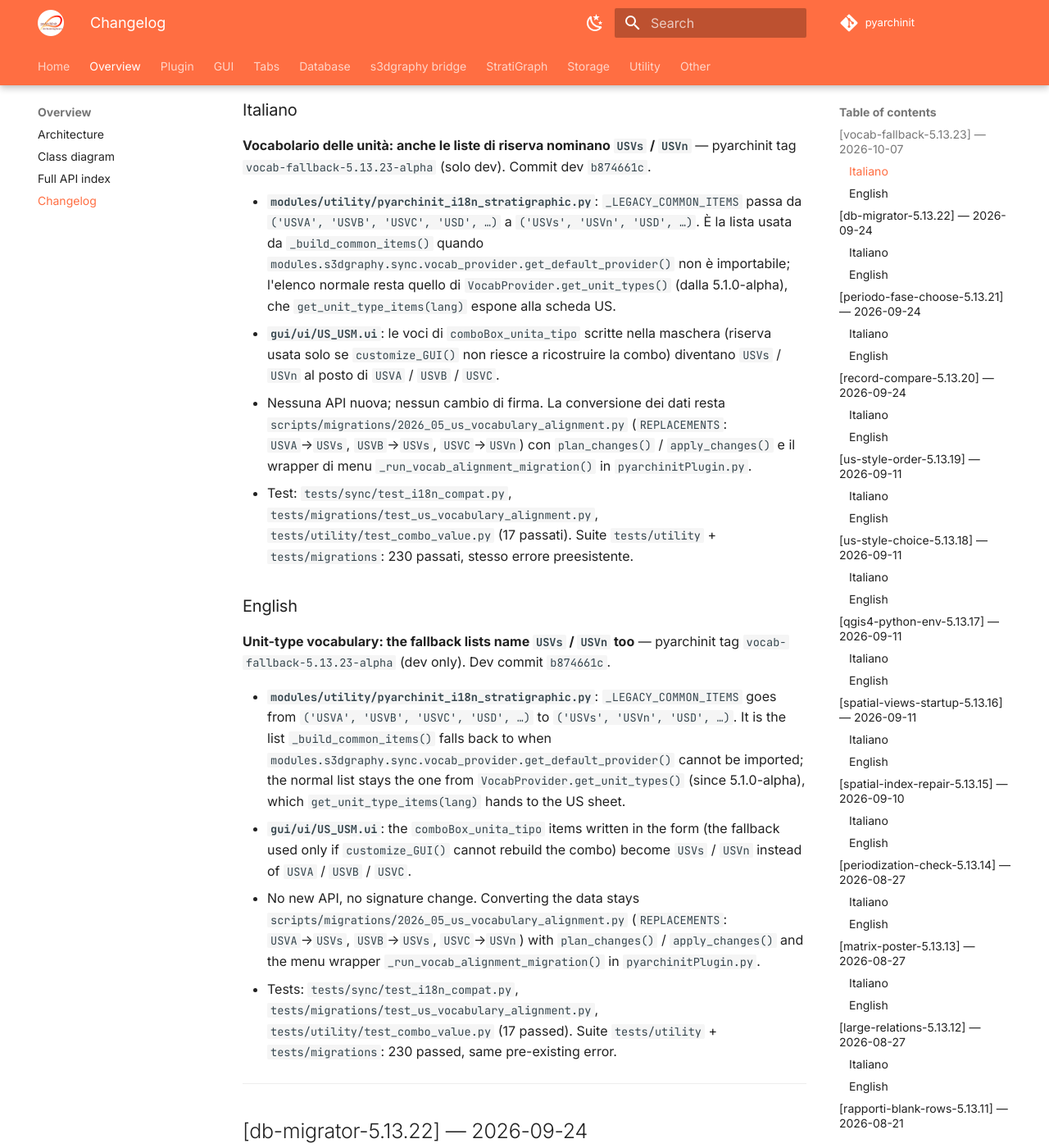
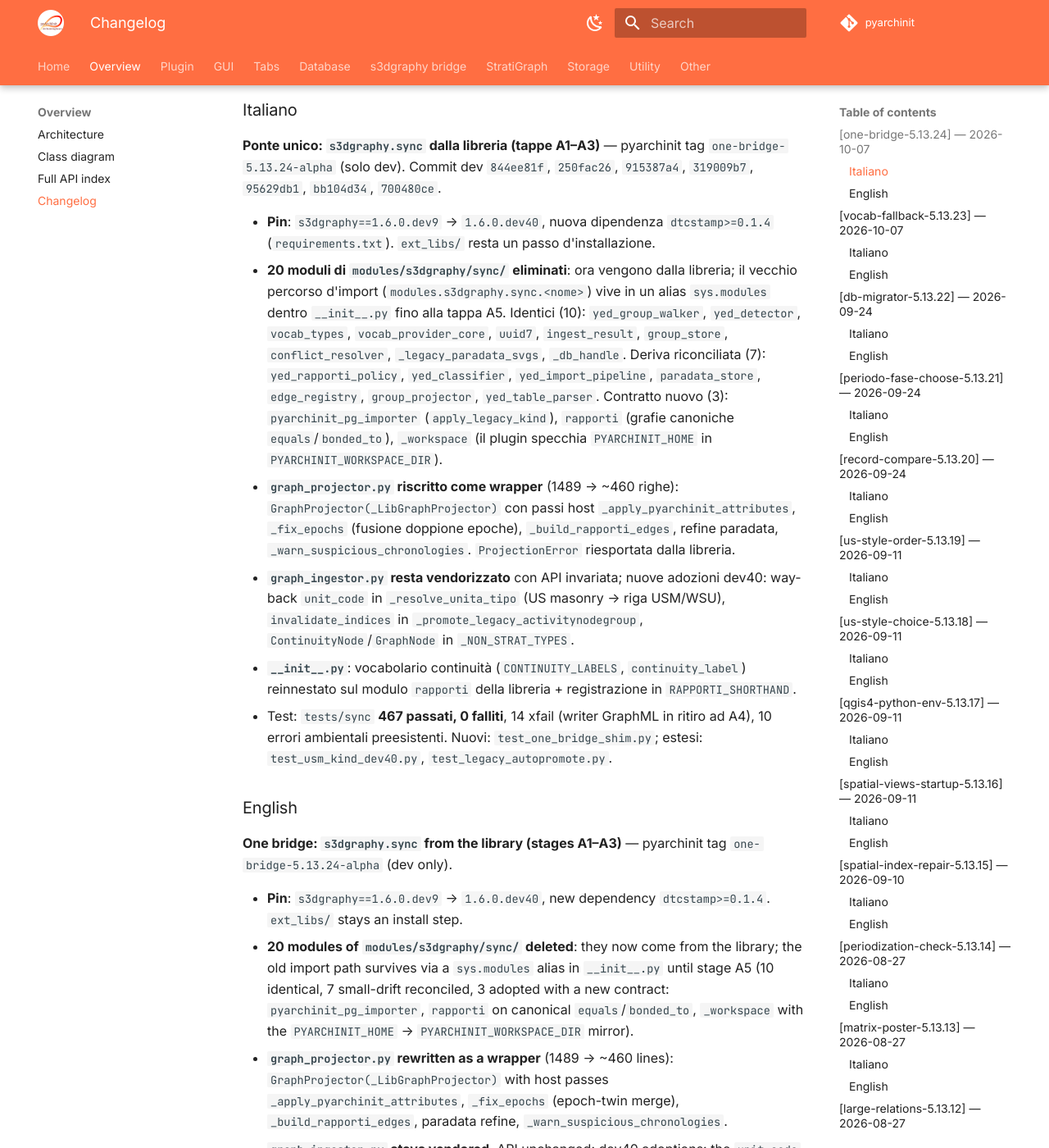
Before and after one commit to enzococca/pyarchinit-api-docs, an MkDocs documentation site: the page built from docs/CHANGELOG.md, in a window 1280 px wide and 1400 px high, scrolled down 367 px. Shown: the whole window at 82% size. Built offline with MkDocs 1.6.1 and Material for MkDocs 9.7.7, drawn with Linux system fonts in a browser that asks for light colours; comment, search, counter and statistics services are not loaded; some of the changed text lies outside the part shown.

Commit message:
docs(changelog): one-bridge-5.13.24-alpha — s3dgraphy.sync dalla libreria (A1-A3), sorte dei 27 moduli — IT+EN

```diff
--- a/docs/CHANGELOG.md
+++ b/docs/CHANGELOG.md
@@ -4,6 +4,32 @@
 > da `pyarchinit-code_dev/`.
 >
 > Format: bilingue IT/EN. Le date sono ISO 8601.
+
+---
+
+## [one-bridge-5.13.24] — 2026-10-07
+
+### Italiano
+
+**Ponte unico: `s3dgraphy.sync` dalla libreria (tappe A1–A3)** — pyarchinit tag `one-bridge-5.13.24-alpha` (solo dev). Commit dev `844ee81f`, `250fac26`, `915387a4`, `319009b7`, `95629db1`, `bb104d34`, `700480ce`.
+
+- **Pin**: `s3dgraphy==1.6.0.dev9` → `1.6.0.dev40`, nuova dipendenza `dtcstamp>=0.1.4` (`requirements.txt`). `ext_libs/` resta un passo d'installazione.
+- **20 moduli di `modules/s3dgraphy/sync/` eliminati**: ora vengono dalla libreria; il vecchio percorso d'import (`modules.s3dgraphy.sync.<nome>`) vive in un alias `sys.modules` dentro `__init__.py` fino alla tappa A5. Identici (10): `yed_group_walker`, `yed_detector`, `vocab_types`, `vocab_provider_core`, `uuid7`, `ingest_result`, `group_store`, `conflict_resolver`, `_legacy_paradata_svgs`, `_db_handle`. Deriva riconciliata (7): `yed_rapporti_policy`, `yed_classifier`, `yed_import_pipeline`, `paradata_store`, `edge_registry`, `group_projector`, `yed_table_parser`. Contratto nuovo (3): `pyarchinit_pg_importer` (`apply_legacy_kind`), `rapporti` (grafie canoniche `equals`/`bonded_to`), `_workspace` (il plugin specchia `PYARCHINIT_HOME` in `PYARCHINIT_WORKSPACE_DIR`).
+- **`graph_projector.py` riscritto come wrapper** (1489 → ~460 righe): `GraphProjector(_LibGraphProjector)` con passi host `_apply_pyarchinit_attributes`, `_fix_epochs` (fusione doppione epoche), `_build_rapporti_edges`, refine paradata, `_warn_suspicious_chronologies`. `ProjectionError` riesportata dalla libreria.
+- **`graph_ingestor.py` resta vendorizzato** con API invariata; nuove adozioni dev40: way-back `unit_code` in `_resolve_unita_tipo` (US masonry → riga USM/WSU), `invalidate_indices` in `_promote_legacy_activitynodegroup`, `ContinuityNode`/`GraphNode` in `_NON_STRAT_TYPES`.
+- **`__init__.py`**: vocabolario continuità (`CONTINUITY_LABELS`, `continuity_label`) reinnestato sul modulo `rapporti` della libreria + registrazione in `RAPPORTI_SHORTHAND`.
+- Test: `tests/sync` **467 passati, 0 falliti**, 14 xfail (writer GraphML in ritiro ad A4), 10 errori ambientali preesistenti. Nuovi: `test_one_bridge_shim.py`; estesi: `test_usm_kind_dev40.py`, `test_legacy_autopromote.py`.
+
+### English
+
+**One bridge: `s3dgraphy.sync` from the library (stages A1–A3)** — pyarchinit tag `one-bridge-5.13.24-alpha` (dev only).
+
+- **Pin**: `s3dgraphy==1.6.0.dev9` → `1.6.0.dev40`, new dependency `dtcstamp>=0.1.4`. `ext_libs/` stays an install step.
+- **20 modules of `modules/s3dgraphy/sync/` deleted**: they now come from the library; the old import path survives via a `sys.modules` alias in `__init__.py` until stage A5 (10 identical, 7 small-drift reconciled, 3 adopted with a new contract: `pyarchinit_pg_importer`, `rapporti` on canonical `equals`/`bonded_to`, `_workspace` with the `PYARCHINIT_HOME` → `PYARCHINIT_WORKSPACE_DIR` mirror).
+- **`graph_projector.py` rewritten as a wrapper** (1489 → ~460 lines): `GraphProjector(_LibGraphProjector)` with host passes `_apply_pyarchinit_attributes`, `_fix_epochs` (epoch-twin merge), `_build_rapporti_edges`, paradata refine, `_warn_suspicious_chronologies`.
+- **`graph_ingestor.py` stays vendored**, API unchanged; dev40 adoptions: the `unit_code` way-back in `_resolve_unita_tipo` (masonry US → USM/WSU row), `invalidate_indices` in `_promote_legacy_activitynodegroup`, `ContinuityNode`/`GraphNode` in `_NON_STRAT_TYPES`.
+- **`__init__.py`**: continuity vocabulary (`CONTINUITY_LABELS`, `continuity_label`) regrafted onto the library's `rapporti` module + registration into `RAPPORTI_SHORTHAND`.
+- Tests: `tests/sync` **467 passed, 0 failed**, 14 xfailed (GraphML writer retiring at A4), 10 pre-existing environmental errors. New: `test_one_bridge_shim.py`; extended: `test_usm_kind_dev40.py`, `test_legacy_autopromote.py`.
 
 ---
 
```
